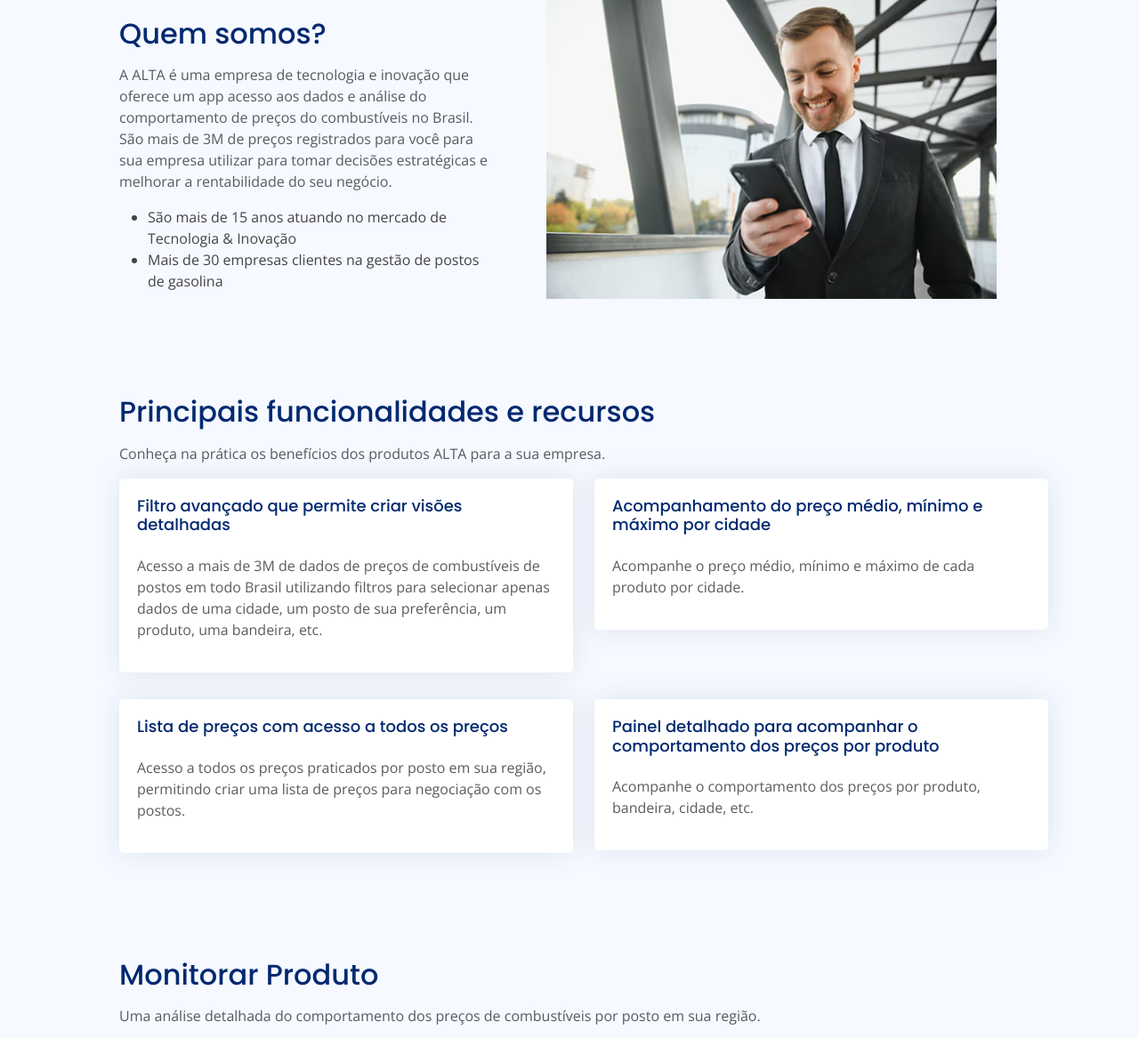
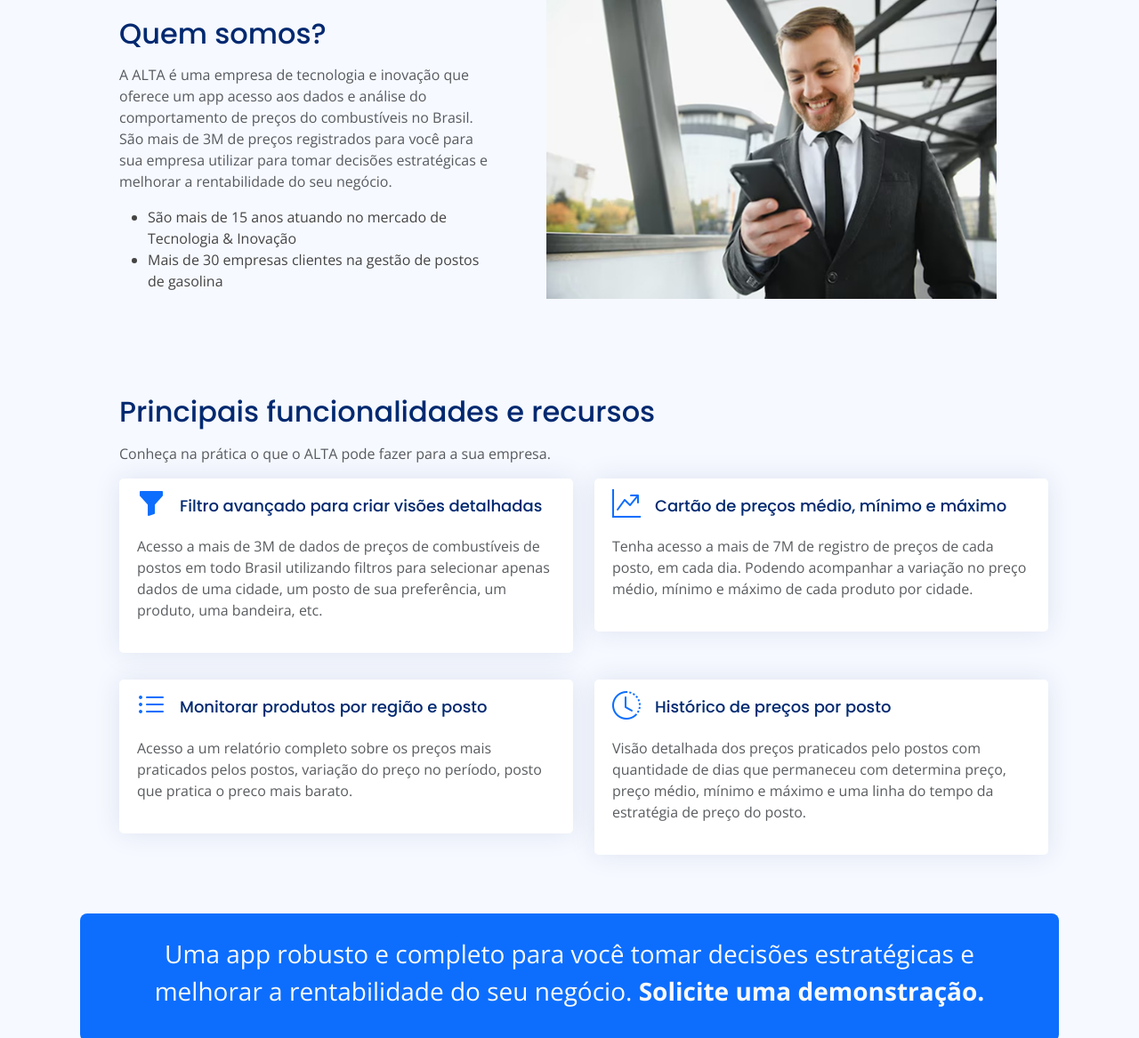
Before and after one commit to ricardopasqualino/alta_env, a Django app: page /criar-conta/ in a window 1280 px wide. Shown: the part 2307-3474 px from the top of the page at 89% size. Run offline with Django 5.2, Linux system fonts and the light colour scheme; data that the repository does not hold is empty; some libraries are stand-ins or nearby versions.

Commit message:
atualização na parte de funcionalidades

```diff
--- a/templates/p_register.html
+++ b/templates/p_register.html
@@ -481,7 +481,6 @@
             <!-- Traga dados da ALTA para tomar decisões estratégicas e melhorar a rentabilidade do seu negócio. -->
             Tenha total visibilidade e controle sobre o comportamento dos preços de combustíveis em sua região.
             <strong>Solicite uma demonstração.</strong>
-
           </p>
           </div>
         </div>
@@ -554,14 +553,16 @@
         <div class="row mt-3">
           <div class="col-12 p-3 m-3">
             <h1 class="card-title fs-2">Principais funcionalidades e recursos</h1>
-            <p class="text-muted">Conheça na prática os benefícios dos produtos ALTA para a sua empresa.</p>
+            <p class="text-muted">Conheça na prática o que o ALTA pode fazer para a sua empresa.</p>
 
             <div class="row">
               <div class="col-lg-6 col-md-6 col-sm-12">
                 <div class="card">
                   <div class="card-body">
-                    <!-- <img src="{% static 'assets/img/beneficios/acesso-ao-comportamento-dos-precos.png' %}" class="img-fluid" alt="Acesso ao comportamento dos preços"> -->
-                    <h5 class="card-title">Filtro avançado que permite criar visões detalhadas</h5>
+                    <div class="d-flex align-items-center mb-2">
+                      <i class="bi bi-funnel-fill fs-2 text-primary me-3"></i>
+                      <h5 class="card-title mb-0">Filtro avançado para criar visões detalhadas</h5>
+                    </div>
                     <p class="text-muted">
                     Acesso a mais de 3M de dados de preços de combustíveis de postos em todo Brasil utilizando filtros para selecionar
                     apenas dados de uma cidade, um posto de sua preferência, um produto, uma bandeira, etc.
@@ -573,10 +574,13 @@
               <div class="col-lg-6 col-md-6 col-sm-12">
                 <div class="card">
                   <div class="card-body">
-                    <!-- <img src="{% static 'assets/img/beneficios/acesso-ao-comportamento-dos-precos.png' %}" class="img-fluid" alt="Acesso ao comportamento dos preços"> -->
-                    <h5 class="card-title">Acompanhamento do preço médio, mínimo e máximo por cidade</h5>
+                    <div class="d-flex align-items-center mb-2">
+                      <i class="bi bi-graph-up-arrow fs-2 text-primary me-3"></i>
+                      <h5 class="card-title mb-0">Cartão de preços médio, mínimo e máximo</h5>
+                    </div>
                     <p class="text-muted">
-                      Acompanhe o preço médio, mínimo e máximo de cada produto por cidade.
+                      Tenha acesso a mais de 7M de registro de preços de cada posto, em cada dia.
+                      Podendo acompanhar a variação no preço médio, mínimo e máximo de cada produto por cidade.
                     </p>
                     <!-- <a href="#" class="btn btn-outline-primary">Saiba mais</a> -->
                   </div>
@@ -588,11 +592,13 @@
               <div class="col-lg-6 col-md-6 col-sm-12">
                 <div class="card">
                   <div class="card-body">
-                    <!-- <img src="{% static 'assets/img/beneficios/acesso-ao-comportamento-dos-precos.png' %}" class="img-fluid" alt="Acesso ao comportamento dos preços"> -->
-                    <h5 class="card-title">Lista de preços com acesso a todos os preços</h5>
+                    <div class="d-flex align-items-center mb-2">
+                      <i class="bi bi-list-ul fs-2 text-primary me-3"></i>
+                      <h5 class="card-title mb-0">Monitorar produtos por região e posto</h5>
+                    </div>
                     <p class="text-muted">
-                    Acesso a todos os preços praticados por posto em sua região, permitindo criar uma lista de preços
-                    para negociação com os postos.
+                    Acesso a um relatório completo sobre os preços mais praticados pelos postos,
+                    variação do preço no período, posto que pratica o preco mais barato.
                     </p>
                     <!-- <a href="#" class="btn btn-outline-primary">Saiba mais</a> -->
                   </div>
@@ -601,35 +607,58 @@
               <div class="col-lg-6 col-md-6 col-sm-12">
                 <div class="card">
                   <div class="card-body">
-                    <!-- <img src="{% static 'assets/img/beneficios/acesso-ao-comportamento-dos-precos.png' %}" class="img-fluid" alt="Acesso ao comportamento dos preços"> -->
-                    <h5 class="card-title">Painel detalhado para acompanhar o comportamento dos preços por produto</h5>
+                    <div class="d-flex align-items-center mb-2">
+                      <i class="bi bi-clock-history fs-2 text-primary me-3"></i>
+                      <h5 class="card-title mb-0">Histórico de preços por posto</h5>
+                    </div>
                     <p class="text-muted">
-                      Acompanhe o comportamento dos preços por produto, bandeira, cidade, etc.
+                      Visão detalhada dos preços praticados pelo postos com quantidade de dias que permaneceu com determina preço,
+                      preço médio, mínimo e máximo e uma linha do tempo da estratégia de preço do posto.
                     </p>
                     <!-- <a href="#" class="btn btn-outline-primary">Saiba mais</a> -->
                   </div>
                 </div>
               </div>
             </div>
+          </div>
+        </div>
 
-
+        <div class="row mt-1 p-1 m-1 bg-primary rounded-3">
+          <div class="col-lg-12 col-md-12 col-sm-12">
+            <p class="text-light text-center mt-1 fs-3 p-3">
+              <!-- Traga dados da ALTA para tomar decisões estratégicas e melhorar a rentabilidade do seu negócio. -->
+              Uma app robusto e completo para você tomar decisões estratégicas e melhorar a rentabilidade do seu negócio.
+              <strong>Solicite uma demonstração.</strong>
+            </p>
           </div>
         </div>
 
         <!-- Monitorar Produto -->
-        <div class="row mt-1">
-          <div class="col-12 p-3 m-3">
-            <h1 class="card-title fs-2">Monitorar Produto</h1>
+        <div class="row mt-3 mb-3 align-items-center">
+          <h1 class="card-title fs-2">Monitorar Produto</h1>
+          <div class="col-md-6 col-sm-12">
             <p class="text-muted">Uma análise detalhada do comportamento dos preços de combustíveis por posto em sua região.</p>
+            <ul>
+              <li>Acompanhe a variação do preço do produto em cada posto</li>
+              <li>Veja o preço médio, mínimo e máximo do produto em cada posto</li>
+              <li>Veja a quantidade de dias que o posto permaneceu com o mesmo preço</li>
+              <li>Veja a estratégia de preço de cada posto em sua região</li>
+            </ul>
+          </div>
+          <div class="col-md-6 col-sm-12d-flex justify-content-center">
             <img src="{% static 'assets/img/v_monitor_product.gif' %}" class="img-fluid" alt="Monitorar Produto">
           </div>
         </div>
+
+
+
       </div>
     </div>
+  </div>
 
-  </section>
-    </div>
-  </main><!-- End #main -->
+
+</section>
+</main><!-- End #main -->
 
   <a href="#" class="back-to-top d-flex align-items-center justify-content-center"><i class="bi bi-arrow-up-short"></i></a>
 
@@ -653,7 +682,7 @@
 
 </body>
 
-  <footer class="footer">
+  <footer class="footer mt-3">
     <div class="copyright">
       &copy; Copyright <strong><span>ALTA</span></strong>
     </div>
```
